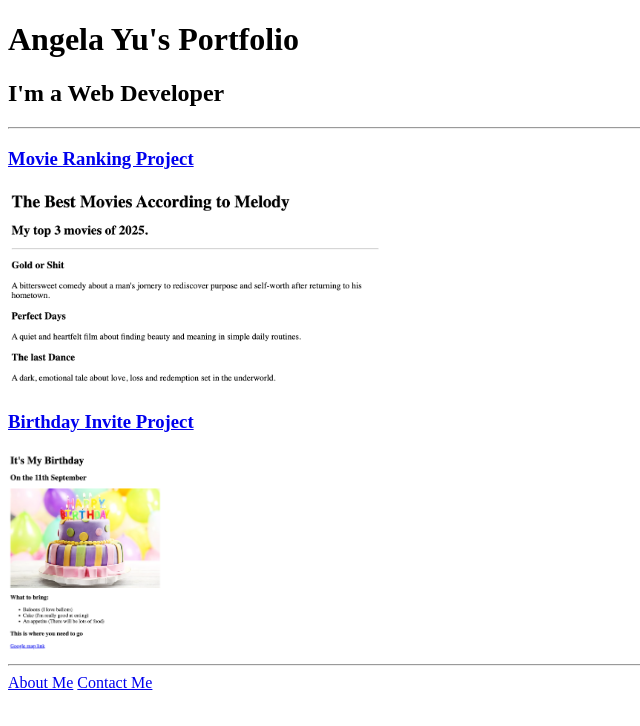
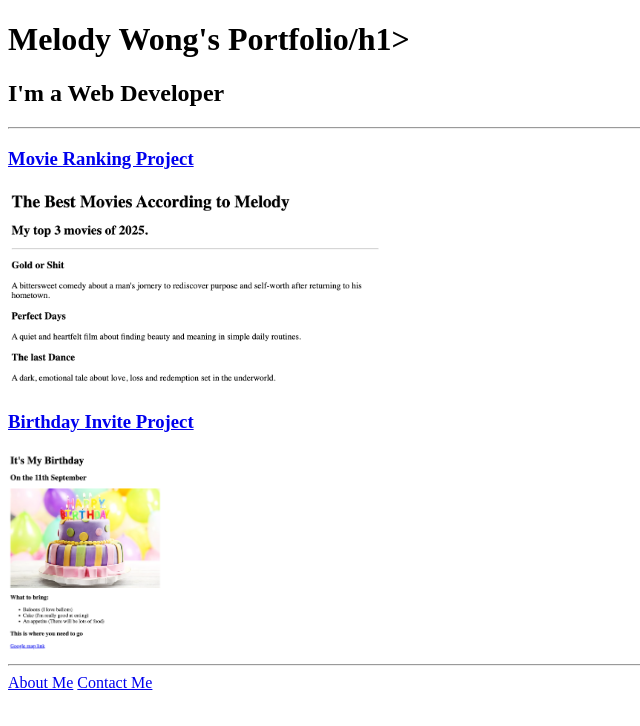
Before and after one commit to MelodyW2022/html-portfolio, a plain HTML site: page index.html in a window 1280 px wide. Shown: the whole page, without its empty margins (0-640 px from the left). Drawn offline with Linux system fonts and the light colour scheme.

Commit message:
Update h1

```diff
--- a/index.html
+++ b/index.html
@@ -25,7 +25,7 @@ https://developer.mozilla.org/en-US/docs/Web/HTML/Element/img#attr-height -->
     <title>Melody Wong's Portfolio</title>
   </head>
   <body>
-    <h1>Angela Yu's Portfolio</h1>
+    <h1>Melody Wong's Portfolio/h1>
     <h2>I'm a Web Developer</h2>
     <hr />
     <h3><a href="./public/movie-ranking.html">Movie Ranking Project</a></h3>
```
